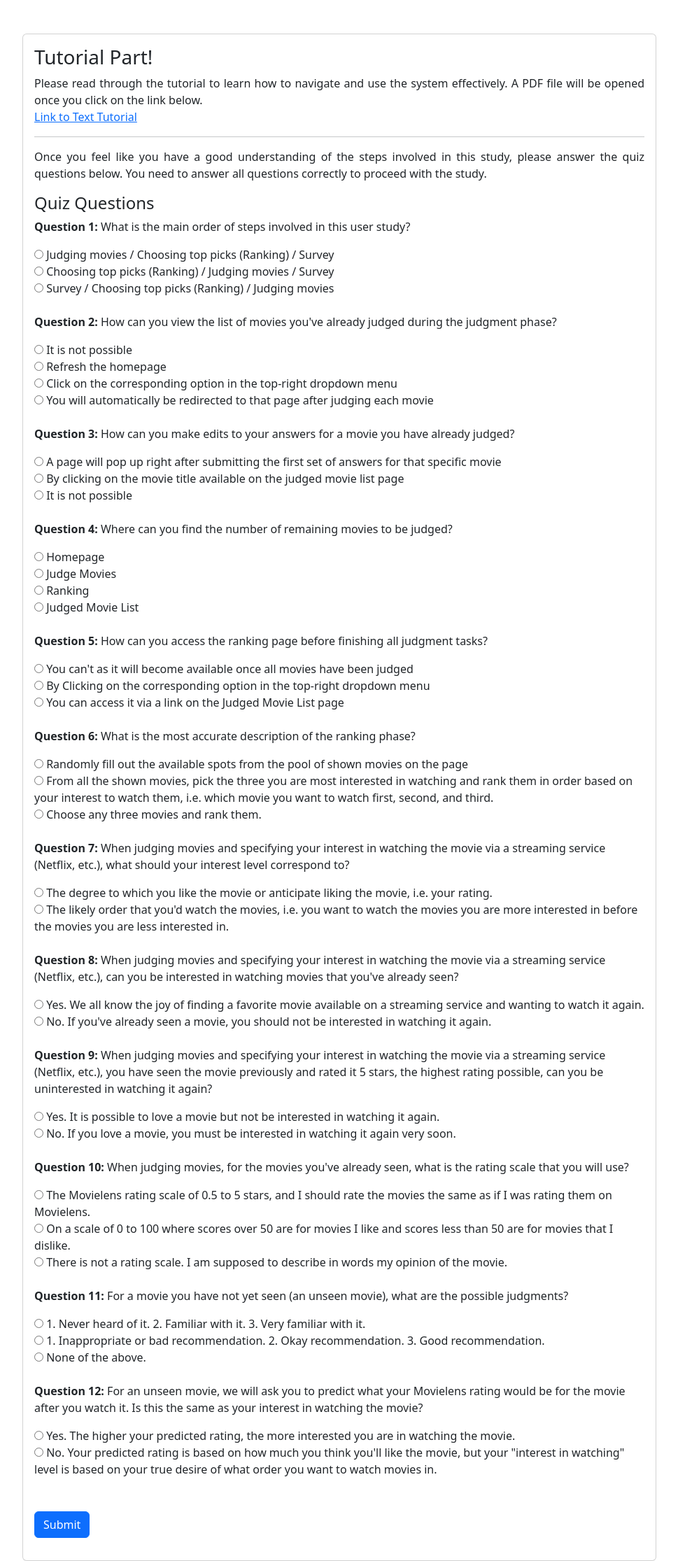
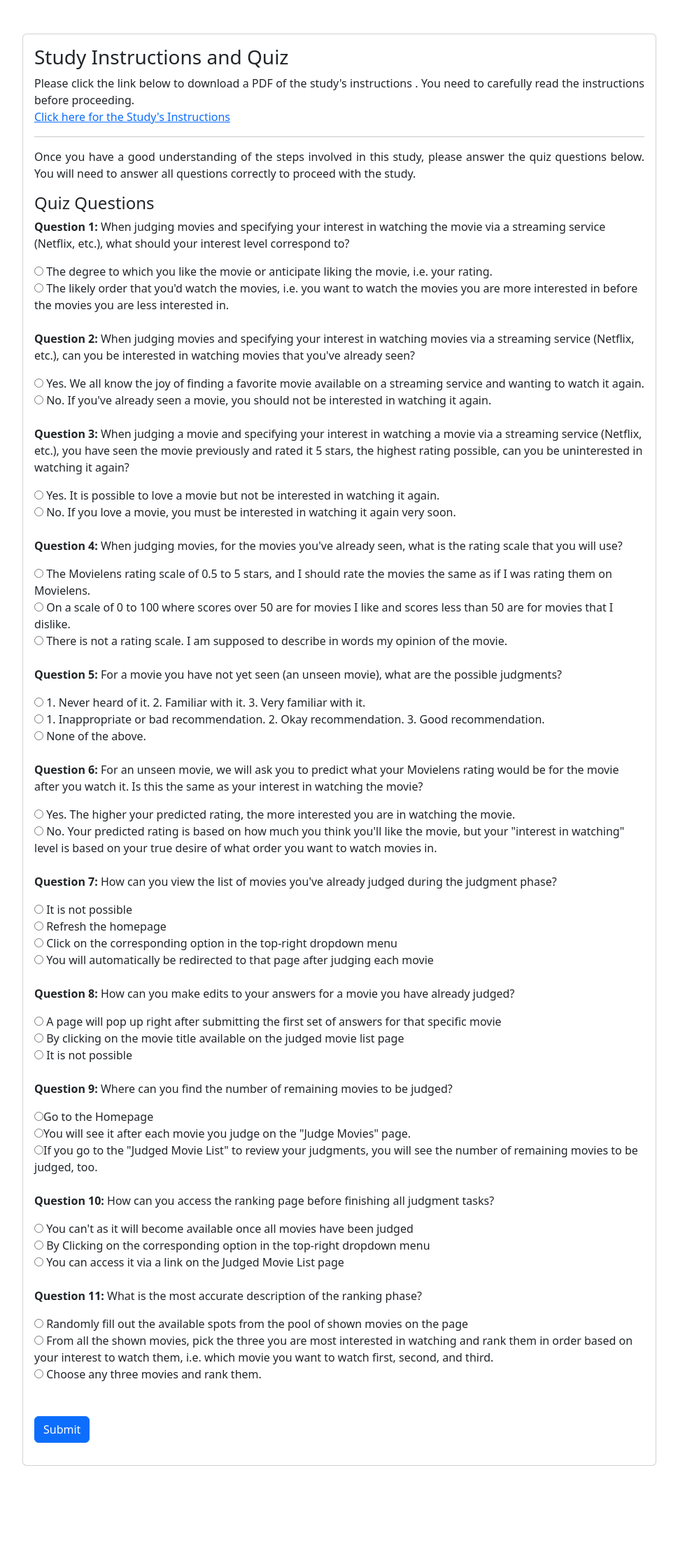
Before and after one commit to maancham/IRMrec, a Django app: page /tutorial/ in a window 1280 px wide. Shown: the part 42-2273 px from the top of the page at 70% size, without its empty margins (155-1124 px from the left). After the commit the page ends 2137 px from the top, so only its background shows below. Run offline with Django 4.2, Linux system fonts and the light colour scheme; a user stored in the database is signed in; tables that the repository leaves empty hold one stand-in row (values such as "Sample post"); some libraries are stand-ins or nearby versions.

Commit message:
pilot feedback v1

```diff
--- a/movies/templates/movies/home.html
+++ b/movies/templates/movies/home.html
@@ -8,7 +8,7 @@
     <div class="col-lg-10">
       <div class="card">
         <div class="card-body">
-          <h3 class="card-title">Welcome to the Information Retrieval Movie Recommendation!</h3>
+          <h3 class="card-title">Welcome to the Evaluation of Recommendation Systems Research Study</h3>
 
 
           <p class="card-text" style="text-align: justify;">
--- a/movies/templates/movies/tutorial.html
+++ b/movies/templates/movies/tutorial.html
@@ -26,13 +26,13 @@
             <div class="col-lg-10">
                 <div class="card">
                     <div class="card-body">
-                        <h3 class="card-title">Tutorial Part!</h3>
+                        <h3 class="card-title">Study Instructions and Quiz</h3>
                         <p class="card-text" style="text-align: justify;">
-                            Please read through the tutorial to learn how to navigate and use the system effectively. A
-                            PDF file will be opened once you click on the link below.
+                            Please click the link below to download a PDF of the study's instructions . You need to
+                            carefully read the instructions before proceeding.
                             <br>
                             <a href="https://drive.google.com/file/d/1kGiLopb0ZMG3saL2f0FISQRe6w4rxS58/view?usp=sharing"
-                                target="_blank">Link to Text Tutorial</a>
+                                target="_blank">Click here for the Study's Instructions</a>
                         </p>
 
 
@@ -42,136 +42,132 @@
 
 
                         <p class="card-text" style="text-align: justify;">
-                            Once you feel like you have a good understanding of the steps involved in this study, please
-                            answer the quiz questions below. You need to answer all questions correctly to proceed with
-                            the study.
+                            Once you have a good understanding of the steps involved in this study, please answer the
+                            quiz questions below. You will need to answer all questions correctly to proceed with the
+                            study.
                         </p>
 
-                        <!-- Quiz Section -->
                         <h4>Quiz Questions</h4>
                         <form method="post" onsubmit="return validateQuizForm();">
                             {% csrf_token %}
 
-                            <p><strong>Question 1: </strong>What is the main order of steps involved in this user study?
-                            </p>
-                            <input type="radio" name="q1" value="a"> Judging movies / Choosing top picks (Ranking) /
-                            Survey<br>
-                            <input type="radio" name="q1" value="b"> Choosing top picks (Ranking) / Judging movies /
-                            Survey<br>
-                            <input type="radio" name="q1" value="c"> Survey / Choosing top picks (Ranking) / Judging
-                            movies<br>
+                            <p><strong>Question 1: </strong>When judging movies and specifying your interest in watching
+                                the movie via a streaming service (Netflix, etc.), what should your interest level
+                                correspond to?</p>
+                            <input type="radio" name="q1" value="a"> The degree to which you like the movie or
+                            anticipate liking the movie, i.e. your rating. <br>
+                            <input type="radio" name="q1" value="b"> The likely order that you'd watch the movies, i.e.
+                            you want to watch the movies you are more interested in before the movies you are less
+                            interested in.<br>
+
                             <br>
 
-                            <p><strong>Question 2: </strong>How can you view the list of movies you've already judged
+                            <p><strong>Question 2: </strong>When judging movies and specifying your interest in watching
+                                movies via a streaming service (Netflix, etc.), can you be interested in watching
+                                movies that you've already seen?</p>
+                            <input type="radio" name="q2" value="a"> Yes. We all know the joy of finding a favorite
+                            movie available on a streaming service and wanting to watch it again.<br>
+                            <input type="radio" name="q2" value="b"> No. If you've already seen a movie, you should not
+                            be interested in watching it again.<br>
+
+                            <br>
+
+                            <p><strong>Question 3: </strong>When judging a movie and specifying your interest in
+                                watching a movie via a streaming service (Netflix, etc.), you have seen the movie
+                                previously and rated it 5 stars, the highest rating possible, can you be uninterested in
+                                watching it again?</p>
+                            <input type="radio" name="q3" value="a"> Yes. It is possible to love a movie but not be
+                            interested in watching it again. <br>
+                            <input type="radio" name="q3" value="b"> No. If you love a movie, you must be interested in
+                            watching it again very soon.<br>
+
+                            <br>
+
+                            <p><strong>Question 4: </strong>When judging movies, for the movies you've already seen,
+                                what is the rating scale that you will use?</p>
+                            <input type="radio" name="q4" value="a"> The Movielens rating scale of 0.5 to 5 stars, and
+                            I should rate the movies the same as if I was rating them on Movielens.<br>
+                            <input type="radio" name="q4" value="b"> On a scale of 0 to 100 where scores over 50 are
+                            for
+                            movies I like and scores less than 50 are for movies that I dislike.<br>
+                            <input type="radio" name="q4" value="c"> There is not a rating scale. I am supposed to
+                            describe in words my opinion of the movie.<br>
+
+                            <br>
+
+                            <p><strong>Question 5: </strong>For a movie you have not yet seen (an unseen movie), what
+                                are the possible judgments?</p>
+                            <input type="radio" name="q5" value="a"> 1. Never heard of it. 2. Familiar with it. 3. Very
+                            familiar with it.<br>
+                            <input type="radio" name="q5" value="b"> 1. Inappropriate or bad recommendation. 2. Okay
+                            recommendation. 3. Good recommendation.<br>
+                            <input type="radio" name="q5" value="c"> None of the above.<br>
+
+                            <br>
+
+                            <p><strong>Question 6: </strong>For an unseen movie, we will ask you to predict what your
+                                Movielens rating would be for the movie after you watch it. Is this the same as your
+                                interest in watching the movie?</p>
+                            <input type="radio" name="q6" value="a"> Yes. The higher your predicted rating, the more
+                            interested you are in watching the movie.<br>
+                            <input type="radio" name="q6" value="b"> No. Your predicted rating is based on how much you
+                            think you'll like the movie, but your "interest in watching" level is based on your true
+                            desire of what order you want to watch movies in.<br>
+
+
+                            <br>
+
+
+                            <p><strong>Question 7: </strong>How can you view the list of movies you've already judged
                                 during the judgment phase?</p>
-                            <input type="radio" name="q2" value="a"> It is not possible<br>
-                            <input type="radio" name="q2" value="b"> Refresh the homepage<br>
-                            <input type="radio" name="q2" value="c"> Click on the corresponding option in the top-right
+                            <input type="radio" name="q7" value="a"> It is not possible<br>
+                            <input type="radio" name="q7" value="b"> Refresh the homepage<br>
+                            <input type="radio" name="q7" value="c"> Click on the corresponding option in the top-right
                             dropdown menu<br>
-                            <input type="radio" name="q2" value="d"> You will automatically be redirected to that page
+                            <input type="radio" name="q7" value="d"> You will automatically be redirected to that page
                             after judging each movie<br>
                             <br>
 
-                            <p><strong>Question 3: </strong>How can you make edits to your answers for a movie you have
+                            <p><strong>Question 8: </strong>How can you make edits to your answers for a movie you have
                                 already judged?
                             </p>
-                            <input type="radio" name="q3" value="a"> A page will pop up right after submitting the first
+                            <input type="radio" name="q8" value="a"> A page will pop up right after submitting the first
                             set of answers for that specific movie<br>
-                            <input type="radio" name="q3" value="b"> By clicking on the movie title available on the
+                            <input type="radio" name="q8" value="b"> By clicking on the movie title available on the
                             judged movie list page<br>
-                            <input type="radio" name="q3" value="c"> It is not possible<br>
+                            <input type="radio" name="q8" value="c"> It is not possible<br>
                             <br>
 
-                            <p><strong>Question 4: </strong>Where can you find the number of remaining movies to be
+                            <p><strong>Question 9: </strong>Where can you find the number of remaining movies to be
                                 judged?
                             </p>
-                            <input type="radio" name="q4" value="a"> Homepage<br>
-                            <input type="radio" name="q4" value="b"> Judge Movies<br>
-                            <input type="radio" name="q4" value="c"> Ranking<br>
-                            <input type="radio" name="q4" value="d"> Judged Movie List<br>
+                            <input type="radio" name="q9" value="a">Go to the Homepage<br>
+                            <input type="radio" name="q9" value="b">You will see it after each movie you judge on the
+                            "Judge Movies" page.<br>
+                            <input type="radio" name="q9" value="c">If you go to the "Judged Movie List" to review your
+                            judgments, you will see the number of remaining movies to be judged, too.<br>
                             <br>
 
-                            <p><strong>Question 5: </strong>How can you access the ranking page before finishing all
+                            <p><strong>Question 10: </strong>How can you access the ranking page before finishing all
                                 judgment tasks?</p>
-                            <input type="radio" name="q5" value="a"> You can't as it will become available once all
+                            <input type="radio" name="q10" value="a"> You can't as it will become available once all
                             movies have been judged<br>
-                            <input type="radio" name="q5" value="b"> By Clicking on the corresponding option in the
+                            <input type="radio" name="q10" value="b"> By Clicking on the corresponding option in the
                             top-right dropdown menu<br>
-                            <input type="radio" name="q5" value="c"> You can access it via a link on the Judged Movie
+                            <input type="radio" name="q10" value="c"> You can access it via a link on the Judged Movie
                             List page<br>
                             <br>
 
-                            <p><strong>Question 6: </strong>What is the most accurate description of the ranking phase?
+                            <p><strong>Question 11: </strong>What is the most accurate description of the ranking phase?
                             </p>
-                            <input type="radio" name="q6" value="a"> Randomly fill out the available spots from the pool
+                            <input type="radio" name="q11" value="a"> Randomly fill out the available spots from the
+                            pool
                             of shown movies on the page<br>
-                            <input type="radio" name="q6" value="b"> From all the shown movies, pick the three you are
+                            <input type="radio" name="q11" value="b"> From all the shown movies, pick the three you are
                             most interested in watching and rank them in order based on your interest to watch them,
                             i.e. which movie you want to watch first, second, and third.<br>
-                            <input type="radio" name="q6" value="c"> Choose any three movies and rank them.<br>
+                            <input type="radio" name="q11" value="c"> Choose any three movies and rank them.<br>
                             <br>
-
-                            <p><strong>Question 7: </strong>When judging movies and specifying your interest in watching
-                                the movie via a streaming service (Netflix, etc.), what should your interest level
-                                correspond to?</p>
-                            <input type="radio" name="q7" value="a"> The degree to which you like the movie or
-                            anticipate liking the movie, i.e. your rating. <br>
-                            <input type="radio" name="q7" value="b"> The likely order that you'd watch the movies, i.e.
-                            you want to watch the movies you are more interested in before the movies you are less
-                            interested in.<br>
-                            <br>
-
-                            <p><strong>Question 8: </strong>When judging movies and specifying your interest in watching
-                                the movie via a streaming service (Netflix, etc.), can you be interested in watching
-                                movies that you've already seen?</p>
-                            <input type="radio" name="q8" value="a"> Yes. We all know the joy of finding a favorite
-                            movie available on a streaming service and wanting to watch it again.<br>
-                            <input type="radio" name="q8" value="b"> No. If you've already seen a movie, you should not
-                            be interested in watching it again.<br>
-                            <br>
-
-                            <p><strong>Question 9: </strong>When judging movies and specifying your interest in watching
-                                the movie via a streaming service (Netflix, etc.), you have seen the movie previously
-                                and rated it 5 stars, the highest rating possible, can you be uninterested in watching
-                                it again?</p>
-                            <input type="radio" name="q9" value="a"> Yes. It is possible to love a movie but not be
-                            interested in watching it again. <br>
-                            <input type="radio" name="q9" value="b"> No. If you love a movie, you must be interested in
-                            watching it again very soon.<br>
-                            <br>
-
-                            <p><strong>Question 10: </strong>When judging movies, for the movies you've already seen,
-                                what is the rating scale that you will use?</p>
-                            <input type="radio" name="q10" value="a"> The Movielens rating scale of 0.5 to 5 stars, and
-                            I
-                            should rate the movies the same as if I was rating them on Movielens.<br>
-                            <input type="radio" name="q10" value="b"> On a scale of 0 to 100 where scores over 50 are
-                            for
-                            movies I like and scores less than 50 are for movies that I dislike.<br>
-                            <input type="radio" name="q10" value="c"> There is not a rating scale. I am supposed to
-                            describe in words my opinion of the movie.<br>
-                            <br>
-
-                            <p><strong>Question 11: </strong>For a movie you have not yet seen (an unseen movie), what
-                                are the possible judgments?</p>
-                            <input type="radio" name="q11" value="a"> 1. Never heard of it. 2. Familiar with it. 3. Very
-                            familiar with it.<br>
-                            <input type="radio" name="q11" value="b"> 1. Inappropriate or bad recommendation. 2. Okay
-                            recommendation. 3. Good recommendation.<br>
-                            <input type="radio" name="q11" value="c"> None of the above.<br>
-                            <br>
-
-                            <p><strong>Question 12: </strong>For an unseen movie, we will ask you to predict what your
-                                Movielens rating would be for the movie after you watch it. Is this the same as your
-                                interest in watching the movie?</p>
-                            <input type="radio" name="q12" value="a"> Yes. The higher your predicted rating, the more
-                            interested you are in watching the movie.<br>
-                            <input type="radio" name="q12" value="b"> No. Your predicted rating is based on how much you
-                            think you'll like the movie, but your "interest in watching" level is based on your true
-                            desire of what order you want to watch movies in.<br>
-                            <br>
-
-
 
                             <br>
                             <button type="submit" class="btn btn-primary">Submit</button>
@@ -197,25 +193,68 @@
         const q9Answer = document.querySelector('input[name="q9"]:checked');
         const q10Answer = document.querySelector('input[name="q10"]:checked');
         const q11Answer = document.querySelector('input[name="q11"]:checked');
-        const q12Answer = document.querySelector('input[name="q12"]:checked');
-        // Add more quiz question validation as needed
 
-        if (!q1Answer || !q2Answer || !q3Answer || !q4Answer || !q5Answer || !q6Answer ||
-            !q7Answer || !q8Answer || !q9Answer || !q10Answer || !q11Answer || !q12Answer) {
-            alert("Please answer all quiz questions.");
+
+        let incorrectAnswers = [];
+
+        if (!q1Answer || q1Answer.value !== "b") {
+            incorrectAnswers.push("Question 1");
+        }
+
+        if (!q2Answer || q2Answer.value !== "a") {
+            incorrectAnswers.push("Question 2");
+        }
+
+        if (!q3Answer || q3Answer.value !== "a") {
+            incorrectAnswers.push("Question 3");
+        }
+
+        if (!q4Answer || q4Answer.value !== "a") {
+            incorrectAnswers.push("Question 4");
+        }
+
+        if (!q5Answer || q5Answer.value !== "c") {
+            incorrectAnswers.push("Question 5");
+        }
+
+        if (!q6Answer || q6Answer.value !== "b") {
+            incorrectAnswers.push("Question 6");
+        }
+
+        if (!q7Answer || q7Answer.value !== "c") {
+            incorrectAnswers.push("Question 7");
+        }
+
+        if (!q8Answer || q8Answer.value !== "b") {
+            incorrectAnswers.push("Question 8");
+        }
+
+        if (!q9Answer || q9Answer.value !== "c") {
+            incorrectAnswers.push("Question 9");
+        }
+
+        if (!q10Answer || q10Answer.value !== "a") {
+            incorrectAnswers.push("Question 10");
+        }
+
+        if (!q11Answer || q11Answer.value !== "b") {
+            incorrectAnswers.push("Question 11");
+        }
+
+        if (incorrectAnswers.length > 0) {
+            alert("You have answered the following questions incorrectly: " + incorrectAnswers.join(", "));
             return false;
         }
 
-        // Check quiz answers
-        if (q1Answer.value !== "a" || q2Answer.value !== "c" || q3Answer.value !== "b" ||
-            q4Answer.value !== "d" || q5Answer.value !== "a" || q6Answer.value !== "b" ||
-            q7Answer.value !== "b" || q8Answer.value !== "a" || q9Answer.value !== "a" ||
-            q10Answer.value !== "a" || q11Answer.value !== "c" || q12Answer.value !== "b") {
-            alert("One or more answers are incorrect. Please review the tutorial and try again.");
-            return false;
-        }
+        return true;
 
-        // If all checks are passed, the form can be submitted
-        return true;
+        // if (q1Answer.value !== "b" || q2Answer.value !== "a" || q3Answer.value !== "a" ||
+        //     q4Answer.value !== "a" || q5Answer.value !== "c" || q6Answer.value !== "b" ||
+        //     q7Answer.value !== "c" || q8Answer.value !== "b" || q9Answer.value !== "c" ||
+        //     q10Answer.value !== "a" || q11Answer.value !== "b") {
+        //     alert("One or more answers are incorrect. Please review the tutorial and try again.");
+        //     return false;
+        // }
+
     }
 </script>
```
Also changed, not shown: movies/management/commands/load_movies.py (+10 -5 lines), movies/management/commands/load_users.py (+6 -2 lines), movies/templates/movies/demographic.html (+32 -12 lines).
